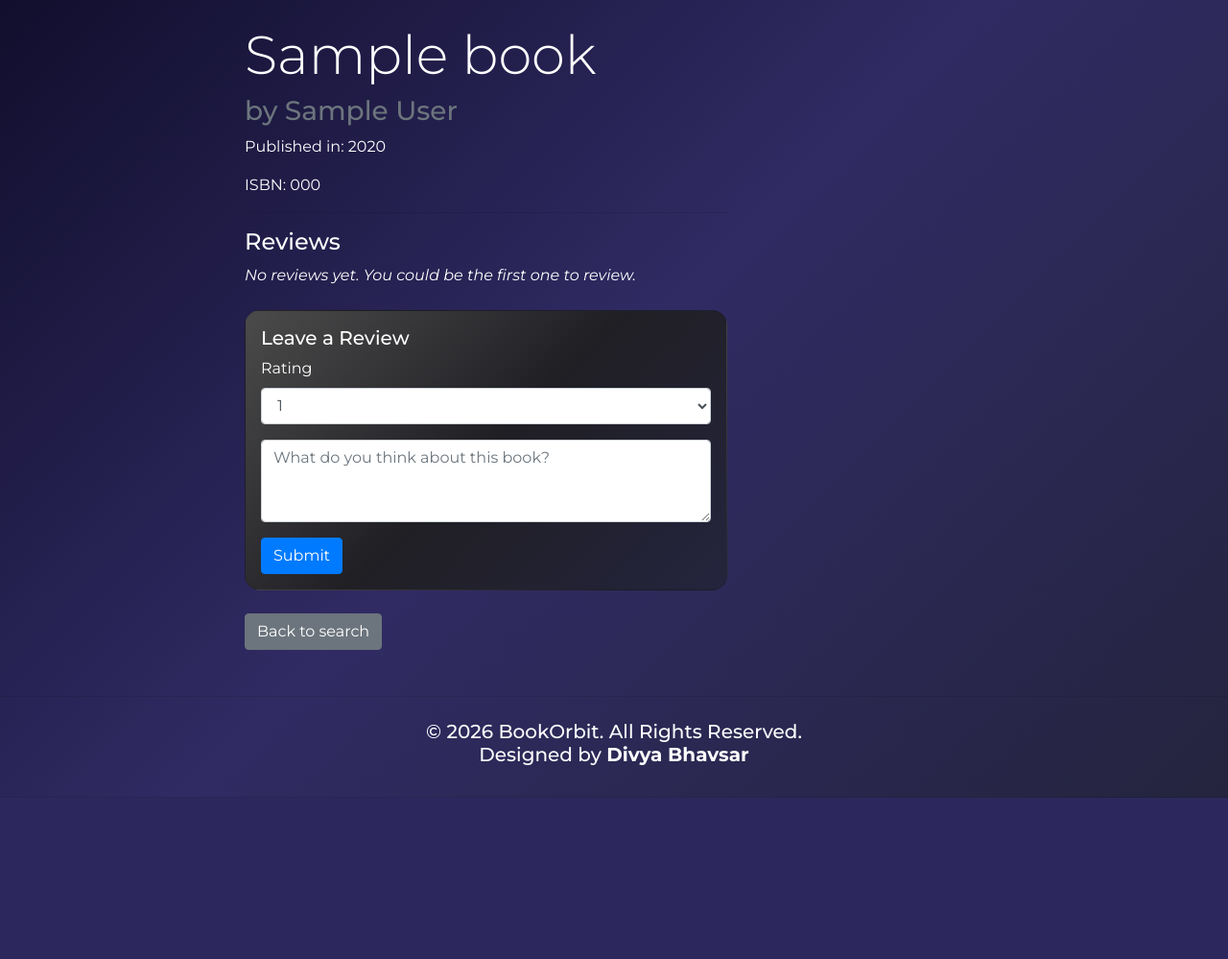
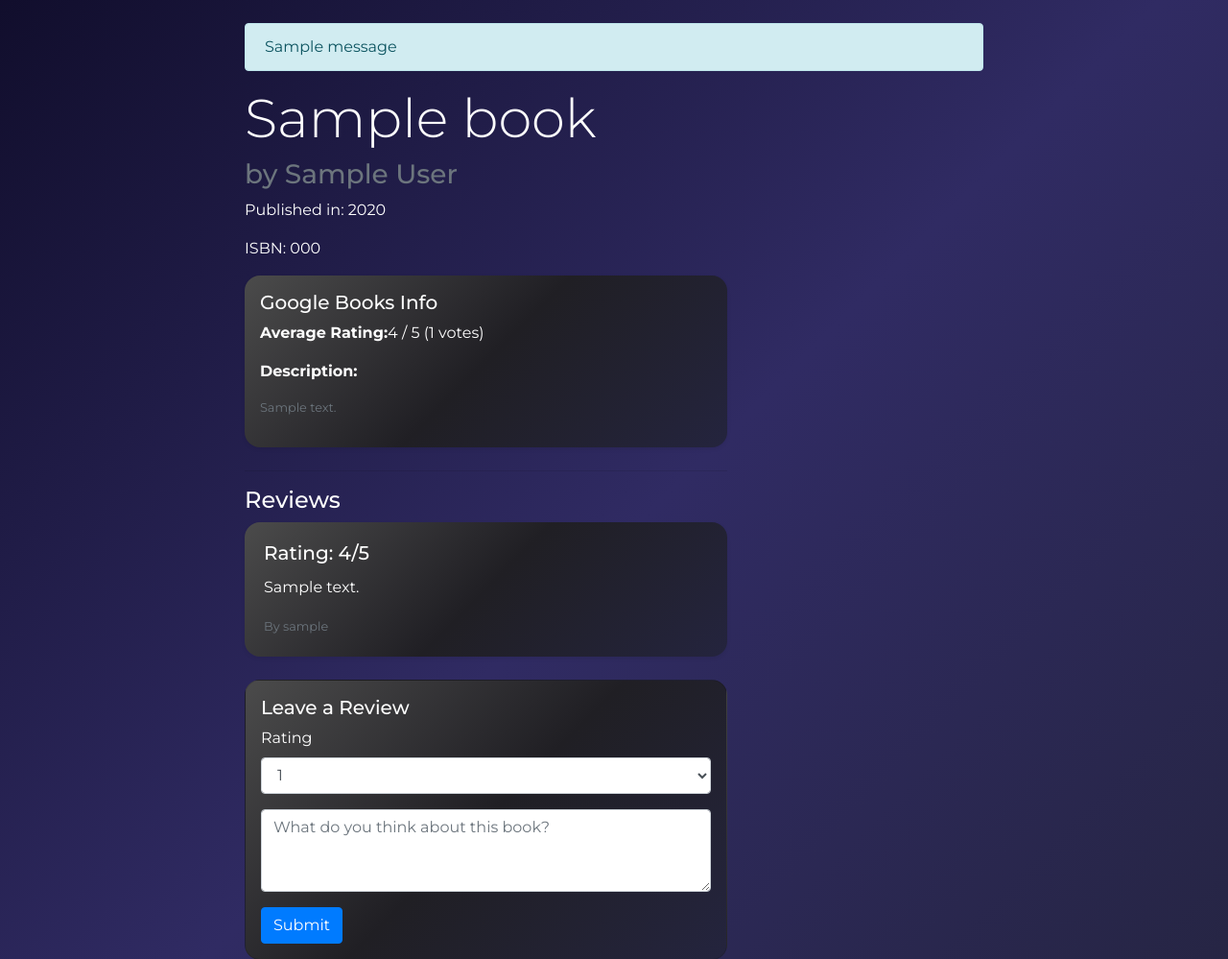
Before and after one commit to Divya-Bhavsar03/ENGO651_Advanced_Geospatial_Labs, a Flask app: template Lab1/templates/book.html in a window 1280 px wide. Shown: the part 76-1075 px from the top of the page at 96% size. Before the commit the page ends 907 px from the top, so only its background shows below. Run offline with Flask 3, Linux system fonts and the light colour scheme; the template is opened without the code that fills it: most values are stand-ins (such as "Sample title", 1, 10 or a date in 2020); one stand-in notice (Sample message) is shown; some libraries are stand-ins or nearby versions.

Commit message:
Lab2: updated book.html

```diff
--- a/Lab1/templates/book.html
+++ b/Lab1/templates/book.html
@@ -1,6 +1,15 @@
 {% extends "layout.html" %}
 
 {% block body %}
+
+{% with messages = get_flashed_messages() %}
+    {% if messages %}
+        {% for message in messages %}
+            <div class="alert alert-info">{{message}}</div>
+        {% endfor %}
+    {% endif %}
+{% endwith %}
+
 <div class="row">
     <div class="col-md-8">
         <h1 class="display-4">{{book.title}}</h1>
@@ -8,26 +17,44 @@
         <p>Published in: {{book.year}}</p>
         <p>ISBN: {{book.isbn}}</p>
 
+        <div class="card bg-light mb-4 p-3 border-0 shadow-sm">
+            <h5>Google Books Info</h5>
+            <p><strong>Average Rating:</strong>{{google_data.average_rating}} / 5 ({{google_data.ratings_count}} votes)</p>
+            <p><strong>Description:</strong></p>
+            <p class="small text-muted">{{google_data.description}}</p>
+        </div>
         <hr>
 
         <h4>Reviews</h4>
+        {% if reviews %}
+            {% for review in reviews %}
+                <div class="card mb-3 shadow-sm border-0">
+                    <div class="card-body">
+                        <h5 class="card-title">Rating: {{review.rating}}/5</h5>
+                        <p class="card-text">{{review.comment}}</p>
+                        <p class="card-text"><small class="text-muted">By {{review.username}}</small></p>
+                    </div>
+                </div>
+            {% endfor %}
+        {% else %}
         <p><em>No reviews yet. You could be the first one to review.</em></p>
+        {% endif %}
 
         <div class="card bg-light p-3 mt-4">
             <h5>Leave a Review</h5>
-            <form>
+            <form action="/book/{{book.isbn}}" method="post">
                 <div class="form-group">
                     <label>Rating</label>
-                    <select class="form-control">
-                        <option>1</option>
-                        <option>2</option>
-                        <option>3</option>
-                        <option>4</option>
-                        <option>5</option>
+                    <select class="form-control" name="rating">
+                        <option value="1">1</option>
+                        <option value="2">2</option>
+                        <option value="3">3</option>
+                        <option value="4">4</option>
+                        <option value="5">5</option>
                     </select>
                 </div>
                 <div class="form-group">
-                    <textarea class="form-control" rows="3" placeholder="What do you think about this book?"></textarea>
+                    <textarea class="form-control" name="comment" rows="3" placeholder="What do you think about this book?"></textarea>
                 </div>
 
                 <button type="submit" class="btn btn-primary">Submit</button>
```
